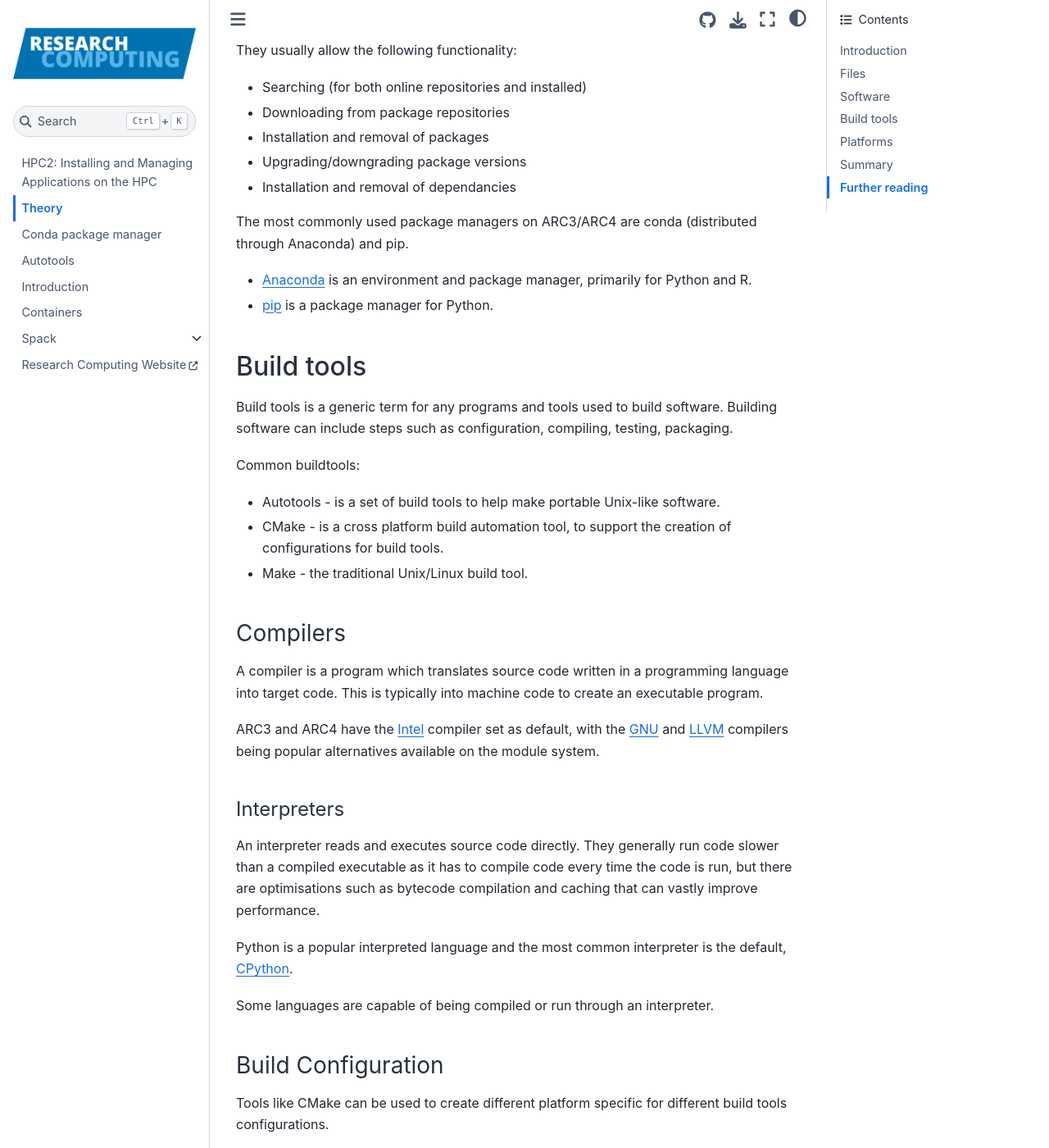
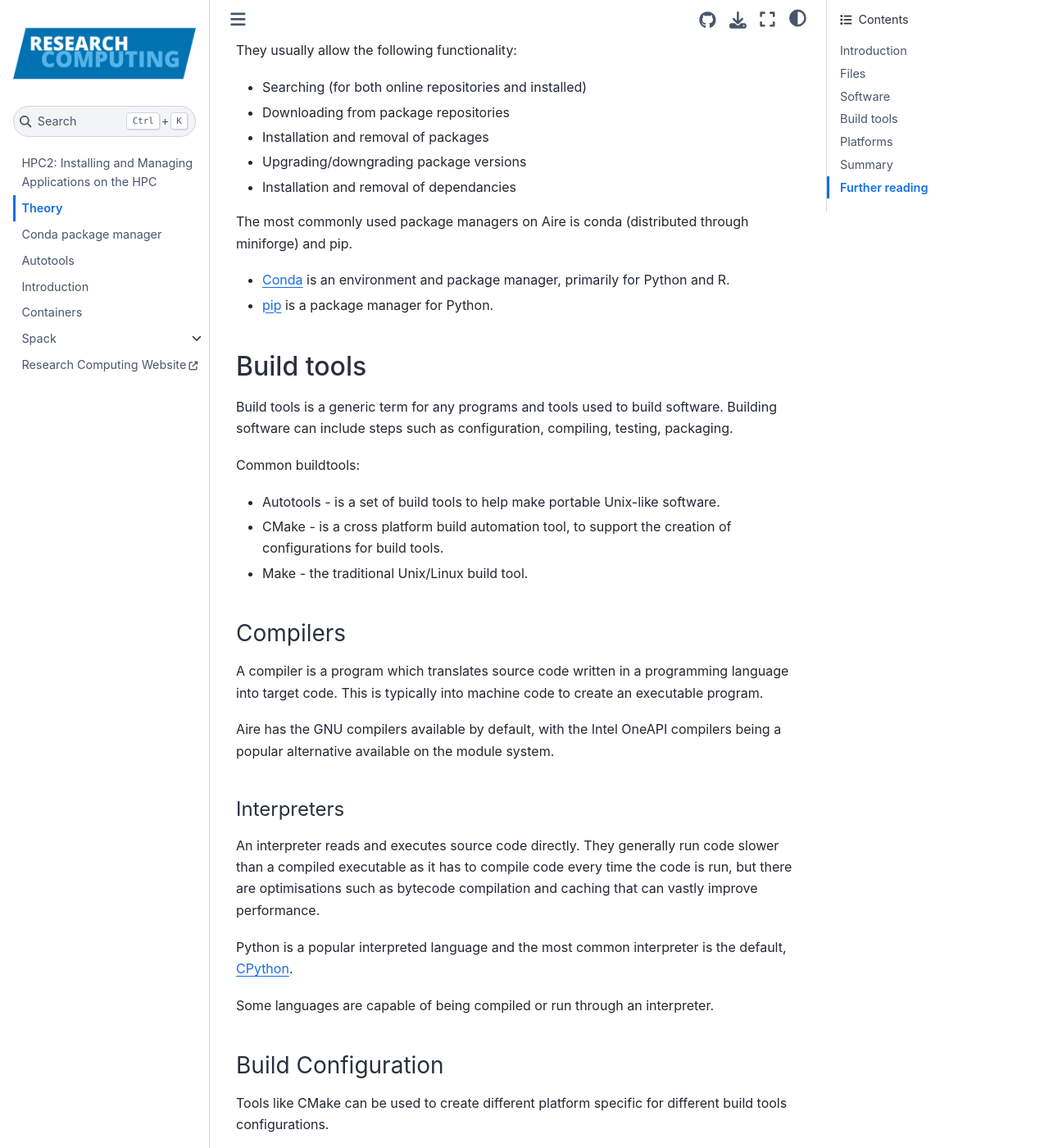
Before and after one commit to ARCTraining/hpc2-software, a Jupyter Book: the page built from book/course/theory.md, in a window 1280 px wide and 1400 px high, scrolled down 3302 px. Shown: the whole window at 82% size. Built offline with Jupyter Book 1.0.4 settings and Sphinx 7.4.7 and the Sphinx Book theme 1.1.4, drawn with Linux system fonts in a browser that asks for light colours; some of the changed text lies outside the part shown.

Commit message:
Remove legacy reference to ARC and Anaconda

````diff
--- a/book/course/theory.md
+++ b/book/course/theory.md
@@ -49,7 +49,7 @@ Users can modify these variables for their own user (not system wide), this may
 
 ### Locations for building and running your own code
 
-The best locations for building and running your code are your home directory (or sub directory) where your user usually has full permissions to run and manage files eg  `/home/username/` or other user writable/executable directories such as `/nobackup/username` on ARC3/ARC4.
+The best locations for building and running your code are your home directory (or sub directory) where your user usually has full permissions to run and manage files eg  `/home/username/` or other user writable/executable directories such as `/mnt/scratch/username` on Aire.
 
 ## Software
 
@@ -93,9 +93,9 @@ They usually allow the following functionality:
 * Upgrading/downgrading package versions
 * Installation and removal of dependancies
 
-The most commonly used package managers on ARC3/ARC4 are conda (distributed through Anaconda) and pip.
+The most commonly used package managers on Aire is conda (distributed through miniforge) and pip.
 
-* [Anaconda](https://arcdocs.leeds.ac.uk/software/compilers/anaconda.html) is an environment and package manager, primarily for Python and R.
+* [Conda](https://arcdocs.leeds.ac.uk/aire/software/interpreters/miniforge.html) is an environment and package manager, primarily for Python and R.
 * [pip](https://en.wikipedia.org/wiki/Pip_(package_manager)) is a package manager for Python.
 
 ## Build tools
@@ -112,7 +112,7 @@ Common buildtools:
 
 A compiler is a program which translates source code written in a programming language into target code. This is typically into machine code to create an executable program.
 
-ARC3 and ARC4 have the [Intel](https://arcdocs.leeds.ac.uk/software/compilers/intel.html) compiler set as default, with the [GNU](https://arcdocs.leeds.ac.uk/software/compilers/gnu.html) and [LLVM](https://arcdocs.leeds.ac.uk/software/compilers/llvm.html) compilers being popular alternatives available on the module system.
+Aire has the GNU compilers available by default, with the Intel OneAPI compilers being a popular alternative available on the module system.
 
 #### Interpreters
 
@@ -166,7 +166,7 @@ They utilise an **Operating System** (eg Windows, OSX, Android Linux) to control
 ### Virtual Machines
 
 ```{Note}
-ARC3/ARC4 cannot run virtual machines.
+Aire cannot run virtual machines.
 ```
 
 Virtual machines refer to applications (and system level hypervisors) that provide a software representation of hardware to run guest machines.
@@ -182,7 +182,7 @@ They utilise the host operating system's kernel and provide access to (usually a
 
 Containers have less overhead (often no noticeable performance loss) due to not needing to emulate any hardware, are more flexible and require less storage and configuration.
 
-ARC3 and ARC4 support [Singularity](https://en.wikipedia.org/wiki/Singularity_(software)) and [Apptainer](https://apptainer.org/) (the new successor to Singularity) container tools. They support the import and running of [Docker](https://www.docker.com/) containers.
+Aire supports [Apptainer](https://apptainer.org/). Apptainer also supports the import and running of [Docker](https://www.docker.com/) containers.
 
 ### Virtual Environments
 
@@ -191,7 +191,7 @@ These are usually managed by a tool such as `conda` or `virtualenv`.
 
 Each environment created can have its own set of software and when combined with package management can specify specific (or minimum or maximum) versions of some (or all) applications and libraries.
 
-ARC3 and ARC4 provides the Anaconda module (that contains `conda` as the primary tool for managing environments, although others (such as virtualenv for Python) are available or installable.
+Aire provides the miniforge module (that contains `conda` as the primary tool for managing environments, although others (such as virtualenv for Python) are available or installable.
 
 ## Summary
 
@@ -218,6 +218,6 @@ ARC3 and ARC4 provides the Anaconda module (that contains `conda` as the primary
 * Compilers - <https://en.wikipedia.org/wiki/Compiler>
 * Virtual Machines - <https://en.wikipedia.org/wiki/Virtual_machine>
 * Containers - <https://en.wikipedia.org/wiki/OS-level_virtualization>
-* Singularity - <https://arcdocs.leeds.ac.uk/software/infrastructure/singularity.html>
-* Anaconda - <https://arcdocs.leeds.ac.uk/software/compilers/anaconda.html>
+* Singularity - <https://arcdocs.leeds.ac.uk/aire/software/tools/apptainer.html>
+* Conda - <https://arcdocs.leeds.ac.uk/aire/software/interpreters/miniforge.html>
 * Virtual Environments - <https://carpentries-incubator.github.io/python-intermediate-development/12-virtual-environments/>
````
Also changed, not shown: book/course/conda.md (+4 -7 lines), book/course/spack.md (+2 -2 lines), book/course/spack/existing.md (+2 -2 lines).
